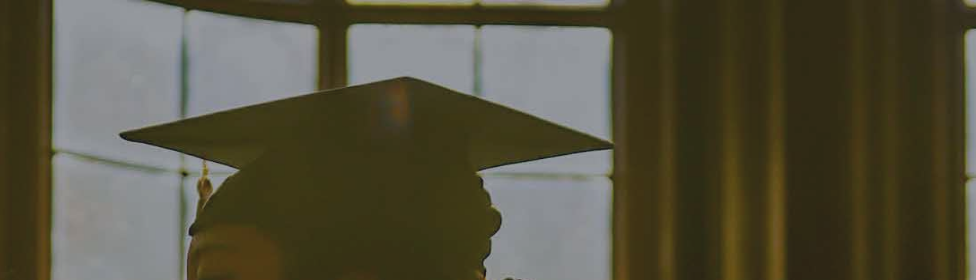
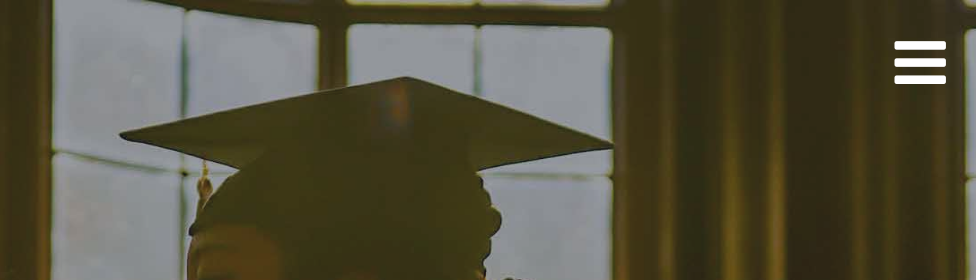
Before and after one commit to daichuqi/GraduationMovie, a website: page index.html in a window 1280 px wide. Shown: the top 280 px of the page, 304-1280 px from the left. Drawn offline with nearby package versions, Linux system fonts and the light colour scheme; files that its build step writes are made by us from their sources; files whose address does not match are found by name.

Commit message:
add video

```diff
--- a/index.html
+++ b/index.html
@@ -11,6 +11,16 @@
 </head>
 <body>
 
+
+
+
+
+<div class='bigBox'>
+
+  <div id="menu">
+    <div class="fa fa-bars"></div>
+  </div>
+
 <div class="container">
   <div class="os-phrases" id="os-phrases">
     <h3>这是一部关于</h3>
@@ -21,14 +31,6 @@
     <h3>时光荏苒 不忘初心</h3>
   </div>
 </div>
-
-
-
-
-
-
-
-<div class='bigBox'>
 
 <video controls preload="auto" id='film'>
   <source src="film.mp4" type="video/mp4">
```
Also changed, not shown: build/app.js, build/component.css, build/styles.css.
